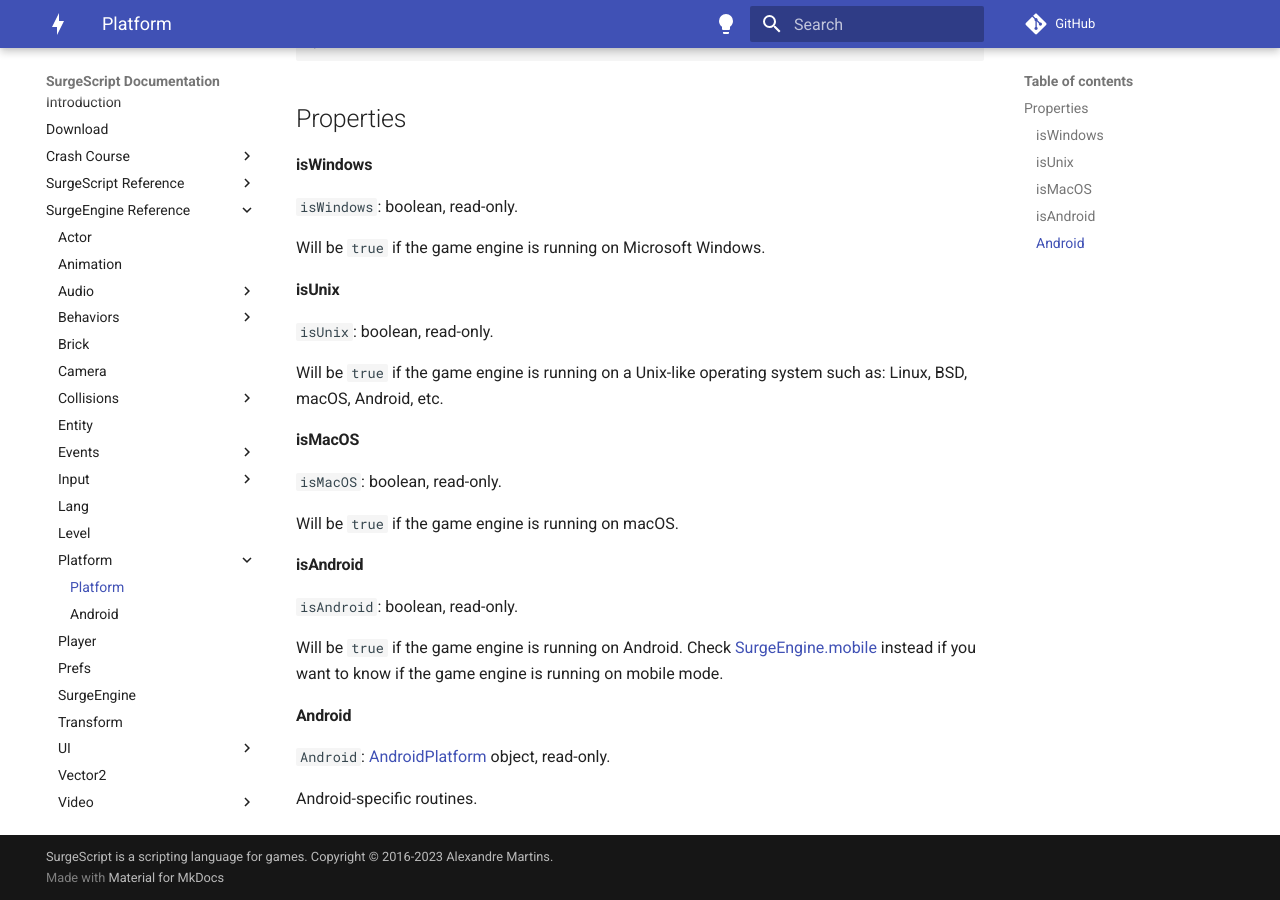
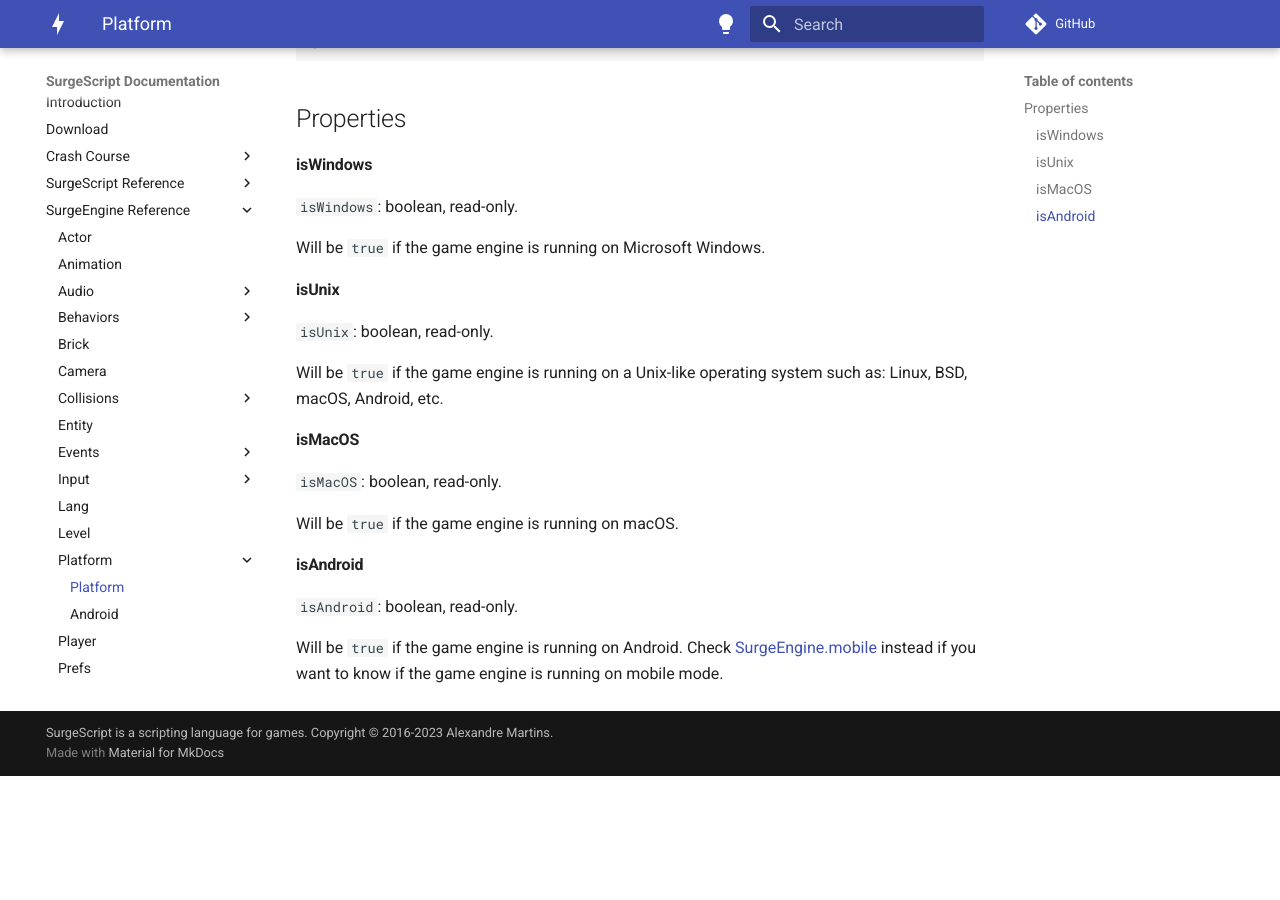
Before and after one commit to alemart/surgescript, an MkDocs documentation site: the page built from docs/engine/platform.md, in a window 1280 px wide and 900 px high, scrolled down 816 px. Built offline with MkDocs 1.6.1 and Material for MkDocs 9.7.7, drawn with Linux system fonts in a browser that asks for light colours; comment, search, counter and statistics services are not loaded; after the commit the page ends 1592 px from its top, so only the background shows below that.

Commit message:
Docs: small changes

```diff
--- a/docs/engine/platform.md
+++ b/docs/engine/platform.md
@@ -65,9 +65,3 @@
 `isAndroid`: boolean, read-only.
 
 Will be `true` if the game engine is running on Android. Check [SurgeEngine.mobile](/engine/surgeengine#mobile) instead if you want to know if the game engine is running on mobile mode.
-
-#### Android
-
-`Android`: [AndroidPlatform](/engine/androidplatform) object, read-only.
-
-Android-specific routines.
```
Also changed, not shown: docs/engine/entity.md (+1 -1 lines), docs/engine/video.md (+0 -6 lines), docs/tutorials/object_tree.md (+1 -1 lines).
